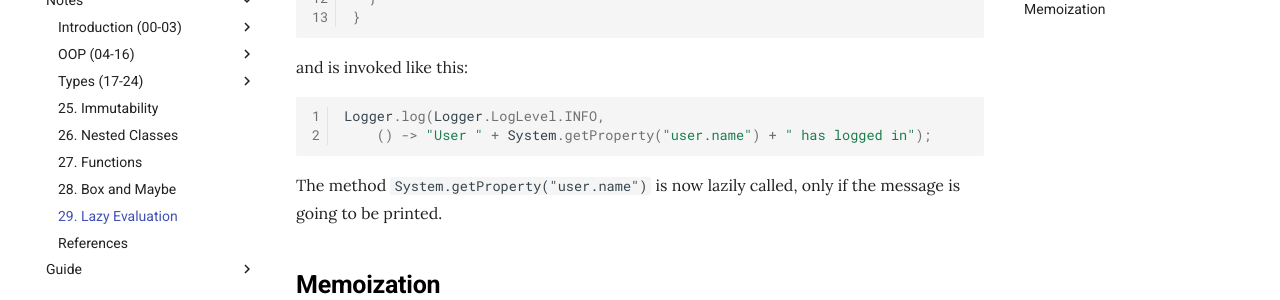
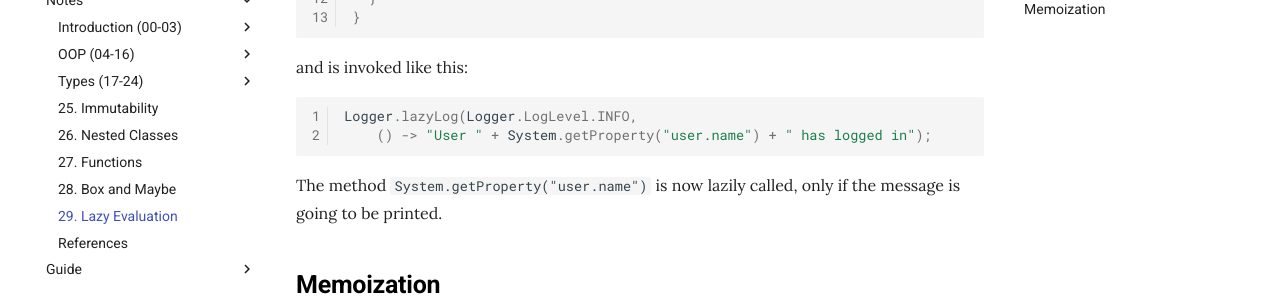
Before and after one commit to nus-cs2030s/2021-s2, an MkDocs documentation site: the page built from docs/29-lazy.md, in a window 1280 px wide and 1400 px high, scrolled down 2088 px. Shown: the part 153-453 px from the top of the window. Built offline with MkDocs 1.6.1 and Material for MkDocs 9.7.7, drawn with Linux system fonts in a browser that asks for light colours.

Commit message:
Fix typo

````diff
--- a/docs/29-lazy.md
+++ b/docs/29-lazy.md
@@ -90,7 +90,7 @@ class Logger {
 
 and is invoked like this:
 ```Java
-Logger.log(Logger.LogLevel.INFO,
+Logger.lazyLog(Logger.LogLevel.INFO,
     () -> "User " + System.getProperty("user.name") + " has logged in");
 ```
 
@@ -146,7 +146,7 @@ and call it with:
 ```Java
 Lazy<String> loginMessage = new Lazy(
     () -> "User " + System.getProperty("user.name") + " has logged in");
-Logger.log(Logger.LogLevel.INFO, loginMessage);
+Logger.lazyLog(Logger.LogLevel.INFO, loginMessage);
 ```
 
 If `loginMessage` is used in multiple places, memoization ensures that `System.getProperty("user.name")` and the concatenation of the strings are done only once.
````
